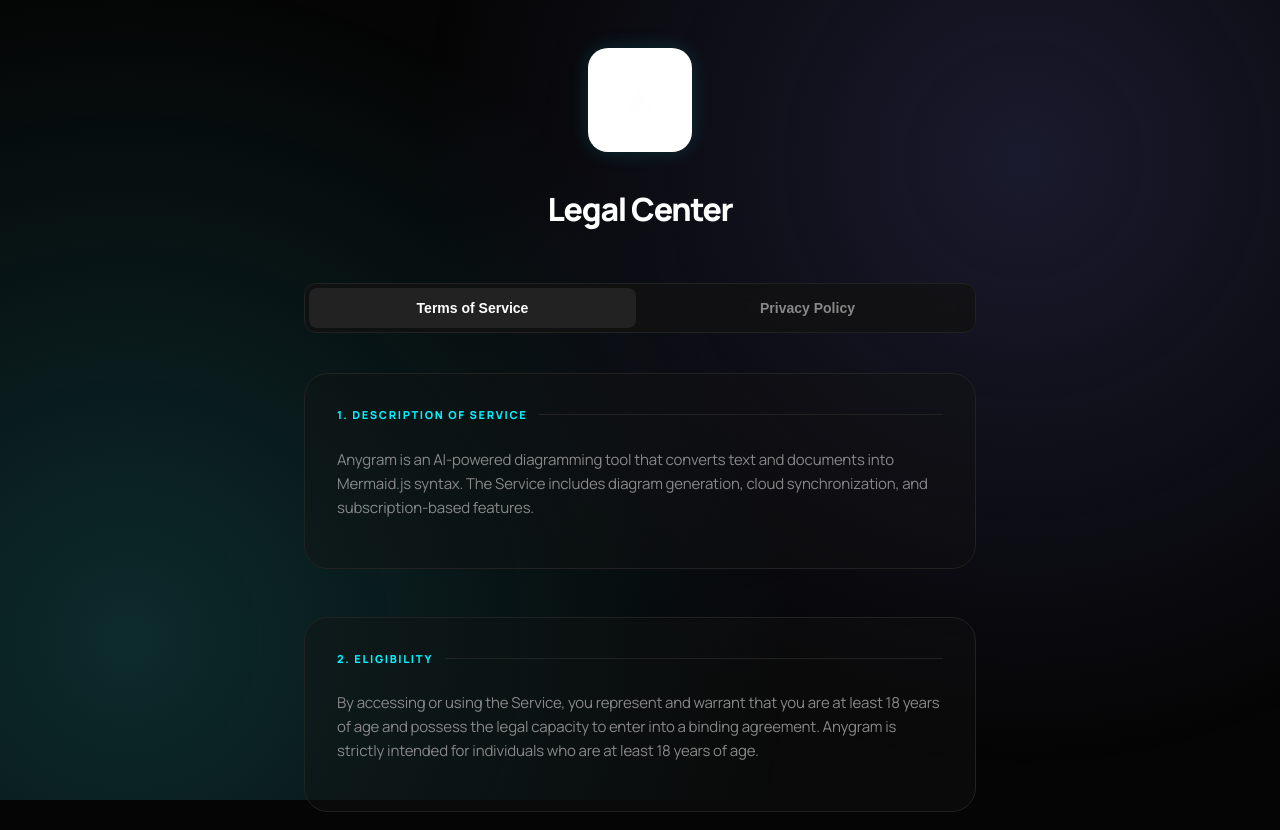
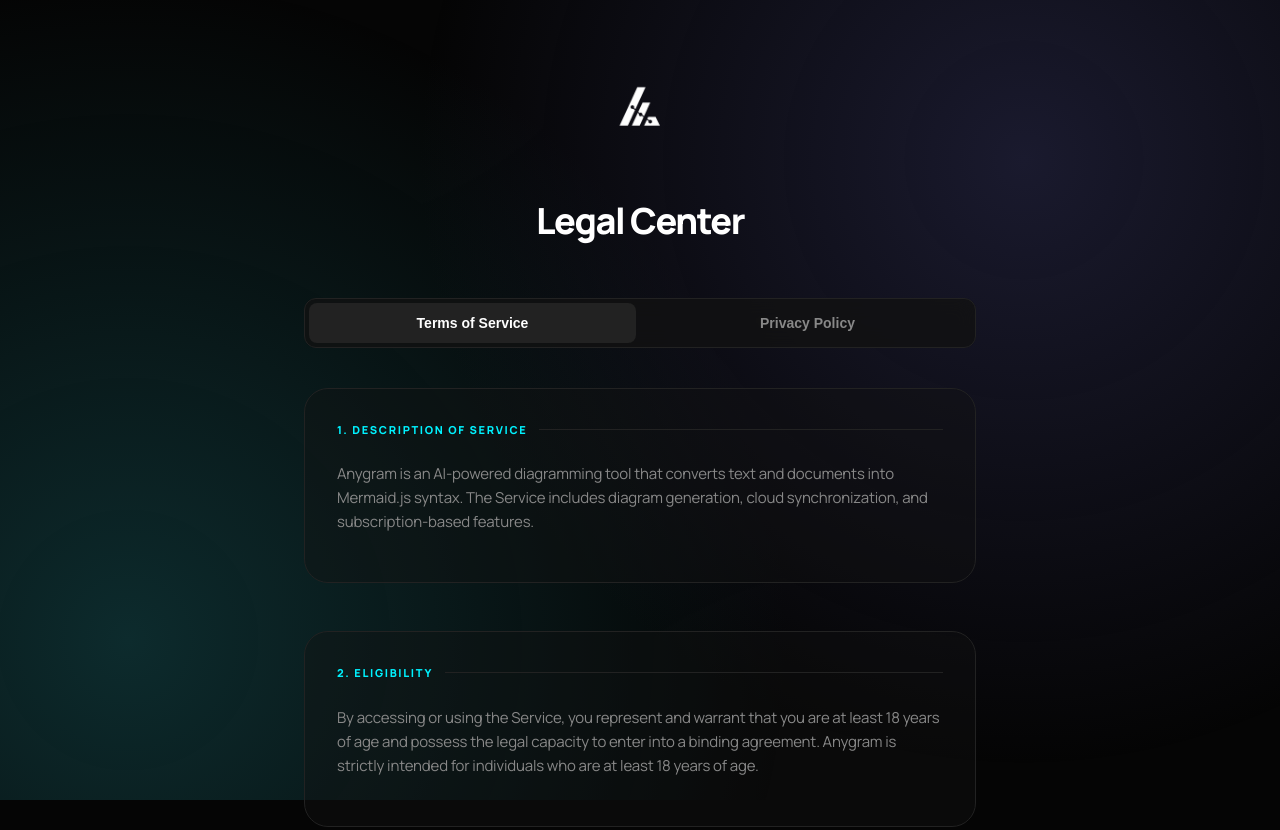
Before and after one commit to medialab3d/anygram-legal, a plain HTML site: page index.html in a window 1280 px wide. Shown: the top 830 px of the page. Drawn offline with Linux system fonts and the light colour scheme.

Commit message:
UI: Revert logo styling, keep background

```diff
--- a/index.html
+++ b/index.html
@@ -61,27 +61,18 @@
         }
 
         .brand {
-            margin-bottom: 32px;
-            display: flex;
-            justify-content: center;
-        }
-
-        .logo-wrapper {
-            background: white;
-            padding: 12px;
-            border-radius: 20px;
-            display: inline-block;
-            box-shadow: 0 0 20px rgba(0, 242, 255, 0.15);
+            margin-bottom: 24px;
         }
 
         .brand img {
-            height: 80px;
+            height: 120px;
             width: auto;
             display: block;
+            margin: 0 auto;
         }
 
         h1 {
-            font-size: 32px;
+            font-size: 36px;
             font-weight: 800;
             letter-spacing: -0.04em;
             margin-bottom: 8px;
@@ -214,6 +205,7 @@
             .container { padding: 32px 16px 40px; }
             h1 { font-size: 28px; }
             section { padding: 24px; }
+            .brand img { height: 90px; }
         }
     </style>
 </head>
@@ -222,9 +214,7 @@
     <div class="container">
         <header>
             <div class="brand">
-                <div class="logo-wrapper">
-                    <img src="logo.png" alt="Anygram Logo">
-                </div>
+                <img src="logo.png" alt="Anygram Logo">
             </div>
             <h1>Legal Center</h1>
         </header>
@@ -305,7 +295,6 @@
                     <li><strong>Cloud Sync:</strong> To allow access across multiple devices.</li>
                     <li><strong>Usage Enforcement:</strong> To manage fair-use limits.</li>
                     <li><strong>AI Processing:</strong> To convert text into structured diagrams via secure AI models.</li>
-                    <li><strong>Fraud Prevention:</strong> To monitor for abusive behavior or automated scraping.</li>
                 </ul>
             </section>
 
```
